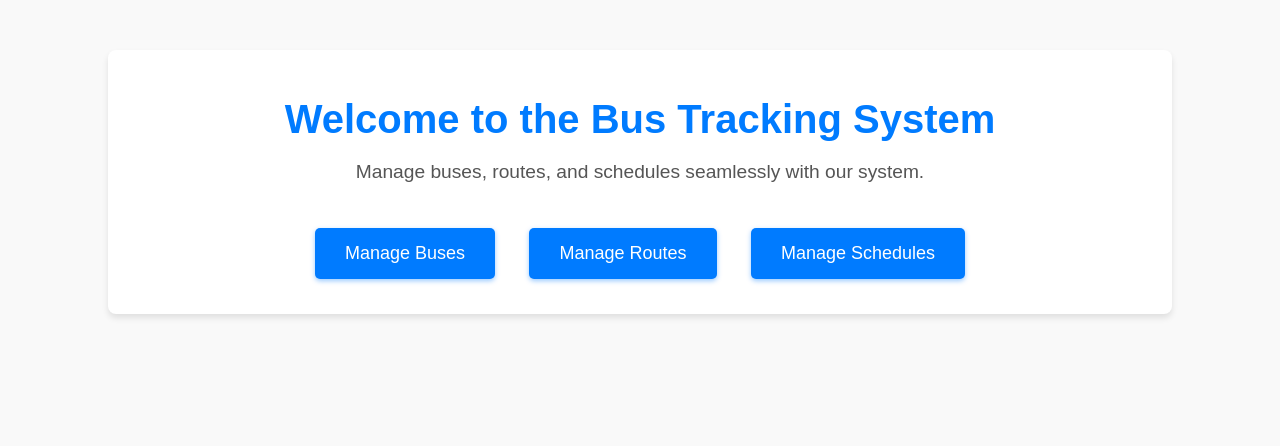
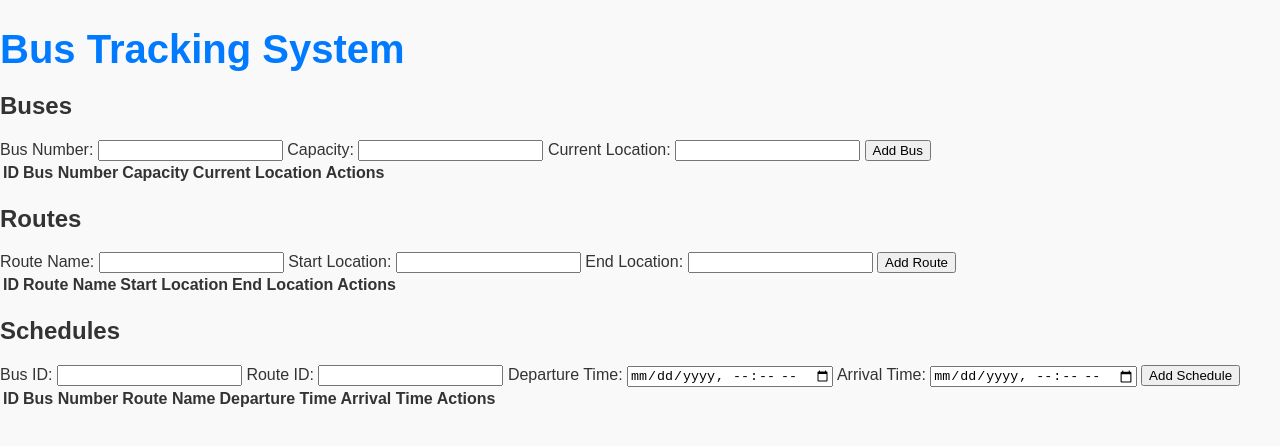
Before and after one commit to madhanalwz1992/Bus-Tracking-System, a website: page index.html in a window 1280 px wide. Drawn offline with Linux system fonts and the light colour scheme; files that its build step writes are made by us from their sources.

Commit message:
Frontend changes

```diff
--- a/index.html
+++ b/index.html
@@ -4,17 +4,99 @@
     <meta charset="UTF-8">
     <meta name="viewport" content="width=device-width, initial-scale=1.0">
     <title>Bus Tracking System</title>
-    <link rel="stylesheet" href="./css/styles.css">
+    <link rel="stylesheet" href="styles.css">
 </head>
 <body>
-    <div class="container">
-        <h1>Welcome to the Bus Tracking System</h1>
-        <p class="tagline">Manage buses, routes, and schedules seamlessly with our system.</p>
-        <div class="navigation">
-            <a href="./pages/buses.html">Manage Buses</a>
-            <a href="./pages/routes.html">Manage Routes</a>
-            <a href="./pages/schedules.html">Manage Schedules</a>
-        </div>
-    </div>
+    <header>
+        <h1>Bus Tracking System</h1>
+    </header>
+
+    <main>
+        <!-- Bus Management -->
+        <section id="bus-management">
+            <h2>Buses</h2>
+            <form id="bus-form">
+                <label for="busNumber">Bus Number:</label>
+                <input type="text" id="busNumber" required>
+                <label for="capacity">Capacity:</label>
+                <input type="number" id="capacity" required>
+                <label for="currentLocation">Current Location:</label>
+                <input type="text" id="currentLocation" required>
+                <button type="submit">Add Bus</button>
+            </form>
+
+            <table>
+                <thead>
+                    <tr>
+                        <th>ID</th>
+                        <th>Bus Number</th>
+                        <th>Capacity</th>
+                        <th>Current Location</th>
+                        <th>Actions</th>
+                    </tr>
+                </thead>
+                <tbody id="busTableBody"></tbody>
+            </table>
+        </section>
+
+        <!-- Route Management -->
+        <section id="route-management">
+            <h2>Routes</h2>
+            <form id="route-form">
+                <label for="routeName">Route Name:</label>
+                <input type="text" id="routeName" required>
+                <label for="startLocation">Start Location:</label>
+                <input type="text" id="startLocation" required>
+                <label for="endLocation">End Location:</label>
+                <input type="text" id="endLocation" required>
+                <button type="submit">Add Route</button>
+            </form>
+
+            <table>
+                <thead>
+                    <tr>
+                        <th>ID</th>
+                        <th>Route Name</th>
+                        <th>Start Location</th>
+                        <th>End Location</th>
+                        <th>Actions</th>
+                    </tr>
+                </thead>
+                <tbody id="routeTableBody"></tbody>
+            </table>
+        </section>
+
+        <!-- Schedule Management -->
+        <section id="schedule-management">
+            <h2>Schedules</h2>
+            <form id="schedule-form">
+                <label for="busId">Bus ID:</label>
+                <input type="number" id="busId" required>
+                <label for="routeId">Route ID:</label>
+                <input type="number" id="routeId" required>
+                <label for="departureTime">Departure Time:</label>
+                <input type="datetime-local" id="departureTime" required>
+                <label for="arrivalTime">Arrival Time:</label>
+                <input type="datetime-local" id="arrivalTime" required>
+                <button type="submit">Add Schedule</button>
+            </form>
+
+            <table>
+                <thead>
+                    <tr>
+                        <th>ID</th>
+                        <th>Bus Number</th>
+                        <th>Route Name</th>
+                        <th>Departure Time</th>
+                        <th>Arrival Time</th>
+                        <th>Actions</th>
+                    </tr>
+                </thead>
+                <tbody id="scheduleTableBody"></tbody>
+            </table>
+        </section>
+    </main>
+
+    <script src="app.js"></script>
 </body>
 </html>
```
